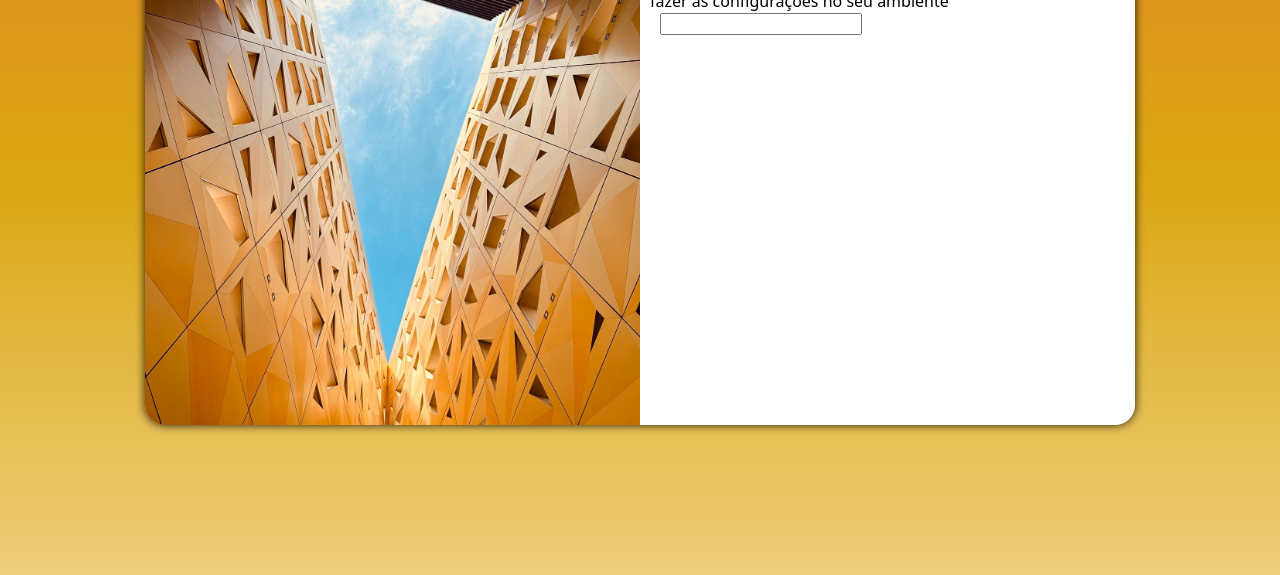
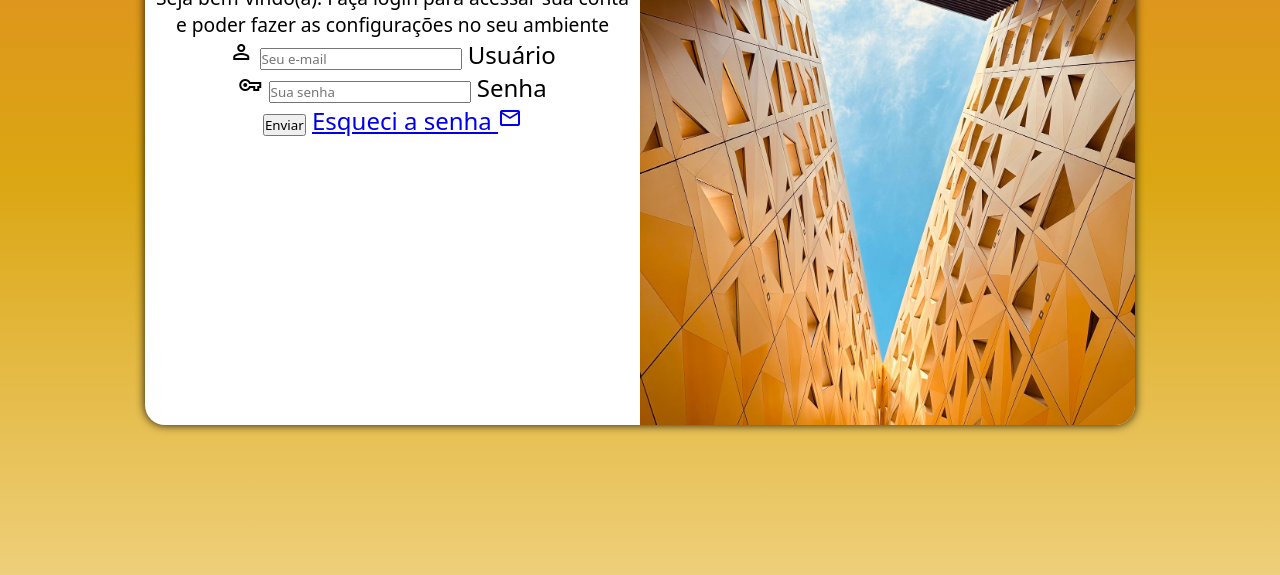
Before and after one commit to BryanFurquim/projeto-login, a plain HTML site: page index.html in a window 1280 px wide. Shown: the part 225-800 px from the top of the page. Drawn offline with nearby package versions, Linux system fonts and the light colour scheme.

Commit message:
atualização base do formulário

```diff
--- a/index.html
+++ b/index.html
@@ -4,6 +4,7 @@
     <meta charset="UTF-8">
     <meta name="viewport" content="width=device-width, initial-scale=1.0">
     <title>Projeto Login</title>
+    <link href="https://fonts.googleapis.com/css2?family=Material+Symbols+Outlined" rel="stylesheet" />
     <link rel="stylesheet" href="style.css">
     <link rel="stylesheet" href="media.css">
 </head>
@@ -17,11 +18,19 @@
             <div id="forms">
                 <h1>Login</h1>
                 <p>Seja bem-vindo(a). Faça login para acessar sua conta e poder fazer as configurações no seu ambiente</p>
-                <form action="login.php" method="post">
-
-                    <input type="email" name="email" id="imail">
-
-
+                <form action="login.php" method="post" autocomplete="on">
+                    <div>
+                        <i class="material-symbols-outlined">person</i>
+                         <input type="email" name="email" id="imail" placeholder="Seu e-mail" autocomplete="email" required>
+                         <label for="imail">Usuário </label>
+                    </div>
+                    <div>
+                         <i class="material-symbols-outlined">vpn_key</i>
+                        <input type="password" name="senha" id="isenha" placeholder="Sua senha" autocomplete="current-password" required>
+                        <label for="isenha">Senha</label>
+                    </div>
+                    <input type="submit" value="Enviar">
+                    <a href="esqueci.html">Esqueci a senha <i class="material-symbols-outlined">mail</i></a>
                 </form>
             </div>
         </section>
--- a/media.css
+++ b/media.css
@@ -13,6 +13,7 @@
         height: 100%;
     }
     #login #forms{
+        font-size: 1.2em;
         width: 70%;
         float: right;
     }
@@ -26,12 +27,13 @@
         width: 990px;
     }
     #login #img{
-        float: left;
+        float: right;
         width: 50%;
         height: 100%;
     }
     #login #forms{
-        float: right;
+        font-size: 1.5em;
+        float: left;
         width: 50%;
     }
 
--- a/style.css
+++ b/style.css
@@ -43,5 +43,10 @@ main{
 #forms {
     display: block;
     padding: 10px;
-    text-indent: 10px;
+
+    text-align: center;
+    margin-bottom: 10px;
 }
+p{
+    font-size: 0.8em;
+}
```
